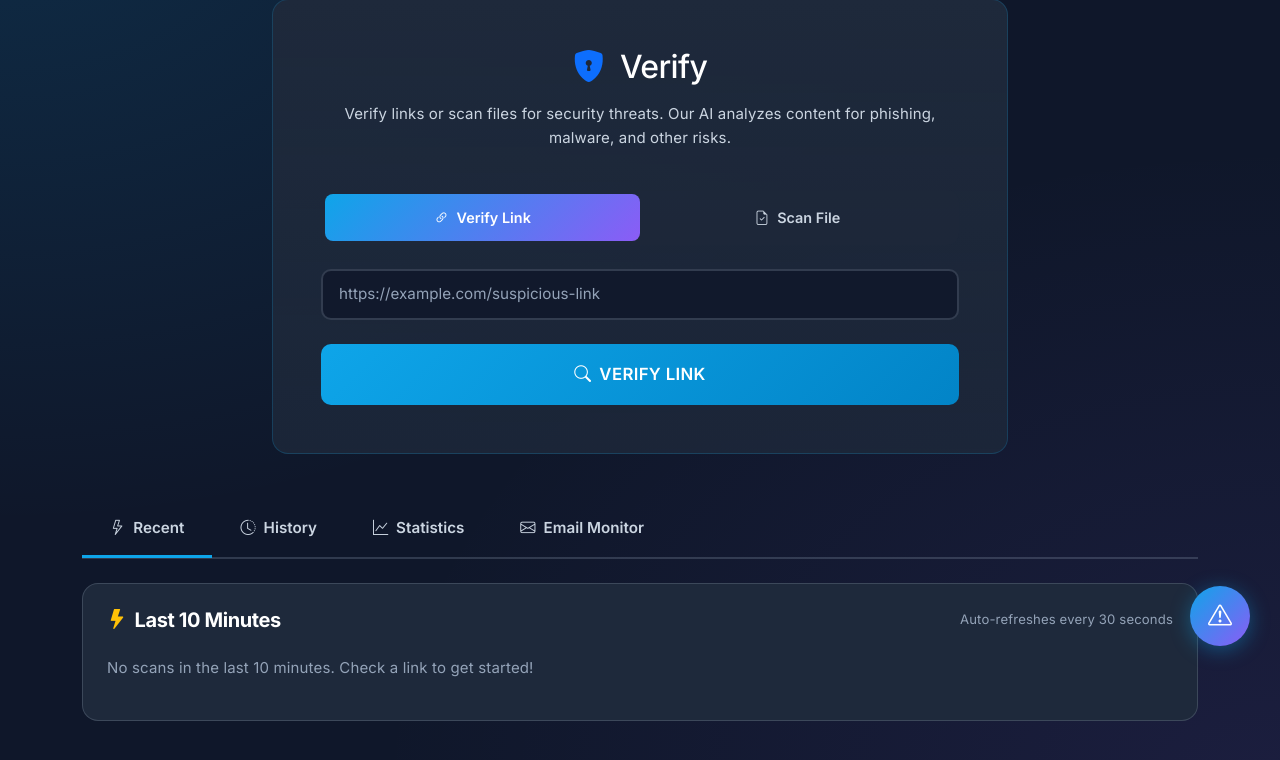
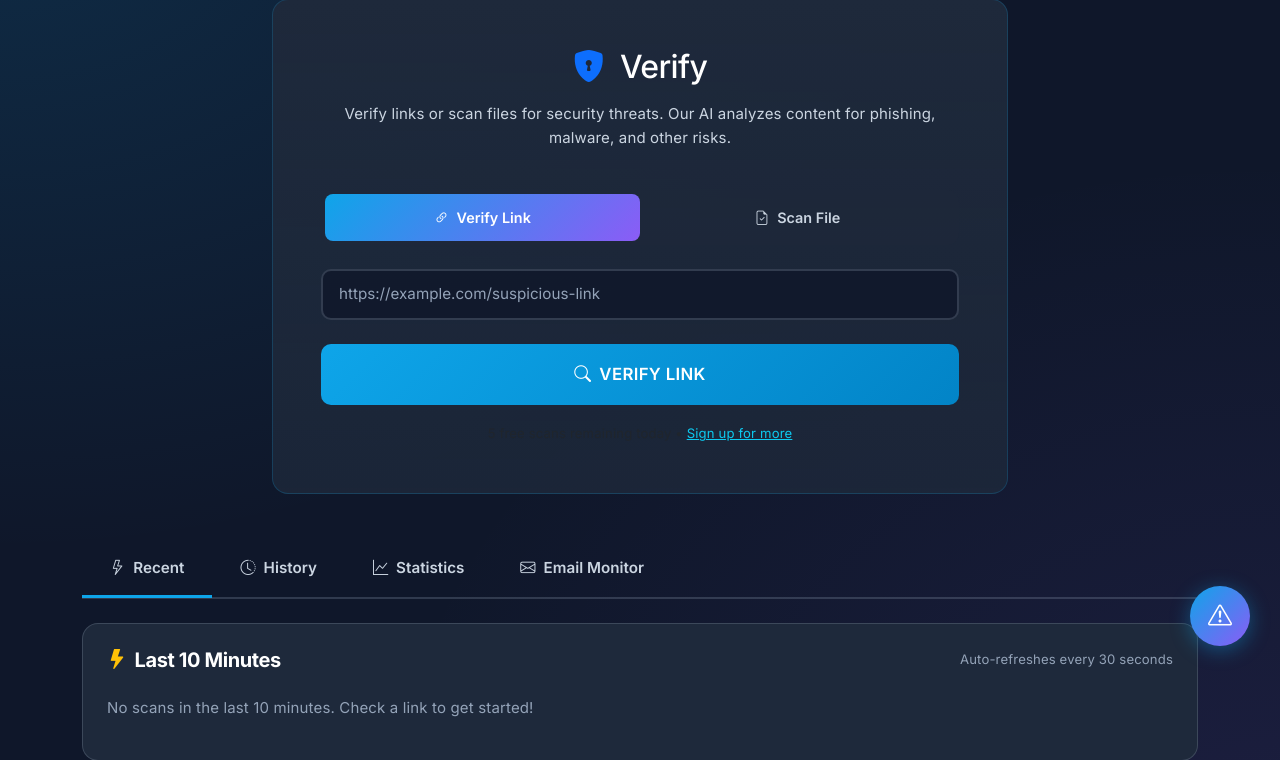
Before and after one commit to hyper1-afk/SecureLinkApp, a Flask app: page /home in a window 1280 px wide. Shown: the part 124-884 px from the top of the page. Run offline with Flask 3, Linux system fonts and the light colour scheme; data that the repository does not hold is empty.

Commit message:
Add anonymous scanning with 5 free scans/day for website visitors

```diff
--- a/app.py
+++ b/app.py
@@ -1394,6 +1394,9 @@ def stripe_webhook():
 
 # ============== Link Verification Routes ==============
 
+# Track anonymous website scan counts (in production, use Redis)
+website_anonymous_scans = {}
+
 @app.route('/api/verify', methods=['POST'])
 def verify_link():
     """API endpoint to verify a single link"""
@@ -1403,23 +1406,45 @@ def verify_link():
     if not url:
         return jsonify({'error': 'URL is required'}), 400
 
-    # Check auth for scan limits (optional - allow unauthenticated scans)
+    # Check auth for scan limits
     token = get_token_from_request()
     user_id = None
+    is_anonymous = True
 
     if token:
         user_data = auth_manager.validate_token(token)
         if user_data:
             user_id = user_data['user']['id']
-
-            # Check scan limit
+            is_anonymous = False
+
+            # Check scan limit for authenticated users
             limit_check = auth_manager.check_scan_limit(user_id)
             if not limit_check.get('allowed'):
                 return jsonify({
                     'error': 'Daily scan limit reached',
                     'limit': limit_check.get('limit'),
-                    'used': limit_check.get('used')
+                    'used': limit_check.get('used'),
+                    'upgrade_url': '/pricing'
                 }), 429
+
+    # Rate limit for anonymous users (5 scans/day per IP)
+    if is_anonymous:
+        from datetime import date
+        today = date.today().isoformat()
+        ip_key = f"{request.remote_addr}:{today}"
+        scans_today = website_anonymous_scans.get(ip_key, 0)
+
+        if scans_today >= 5:
+            return jsonify({
+                'error': 'Daily scan limit reached',
+                'message': 'Sign up for free to get 10 scans per day!',
+                'limit': 5,
+                'used': scans_today,
+                'signup_url': '/login'
+            }), 429
+
+        # Increment anonymous scan count
+        website_anonymous_scans[ip_key] = scans_today + 1
 
     try:
         # Verify the link
--- a/templates/index.html
+++ b/templates/index.html
@@ -1432,6 +1432,12 @@
                                 <button type="submit" class="btn btn-primary btn-verify" id="verifyBtn">
                                     <i class="bi bi-search me-2"></i>Verify Link
                                 </button>
+                            </div>
+                            <div class="text-center mt-3" id="scanLimitInfo">
+                                <small class="text-muted">
+                                    <span id="scansRemaining">5</span> free scans remaining today •
+                                    <a href="/login" class="text-info">Sign up for more</a>
+                                </small>
                             </div>
                         </form>
                     </div>
@@ -2520,6 +2526,24 @@
                     body: JSON.stringify({ url })
                 });
                 const data = await response.json();
+
+                // Handle rate limit error
+                if (response.status === 429) {
+                    const scansInfo = document.getElementById('scanLimitInfo');
+                    scansInfo.innerHTML = `
+                        <div class="alert alert-warning py-2 mb-0">
+                            <i class="bi bi-exclamation-triangle me-2"></i>
+                            ${data.message || 'Daily scan limit reached'}
+                            <a href="/login" class="alert-link ms-2">Sign up for more →</a>
+                        </div>
+                    `;
+                    document.getElementById('scansRemaining').textContent = '0';
+                    return;
+                }
+
+                // Update scans remaining counter for anonymous users
+                updateScansRemaining();
+
                 displayResult(data);
                 loadRecent();
                 loadHistory();
@@ -2532,6 +2556,21 @@
                 btn.disabled = false;
             }
         });
+
+        // Track and update scans remaining for anonymous users
+        function updateScansRemaining() {
+            const scansEl = document.getElementById('scansRemaining');
+            if (scansEl) {
+                let remaining = parseInt(scansEl.textContent) || 5;
+                remaining = Math.max(0, remaining - 1);
+                scansEl.textContent = remaining;
+
+                if (remaining <= 2) {
+                    scansEl.parentElement.classList.add('text-warning');
+                    scansEl.parentElement.classList.remove('text-muted');
+                }
+            }
+        }
 
         // Display verification result
         function displayResult(data) {
```
